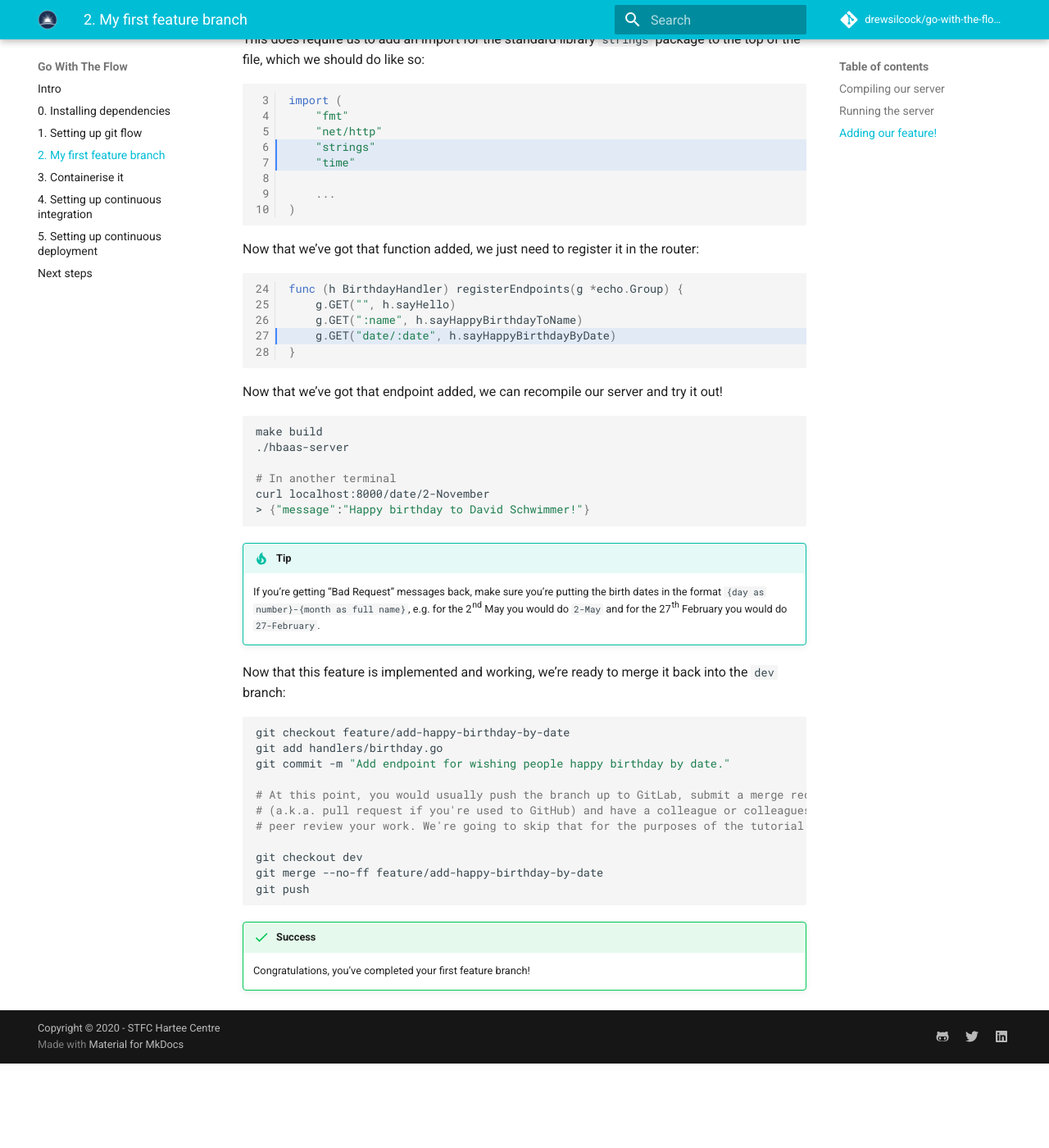
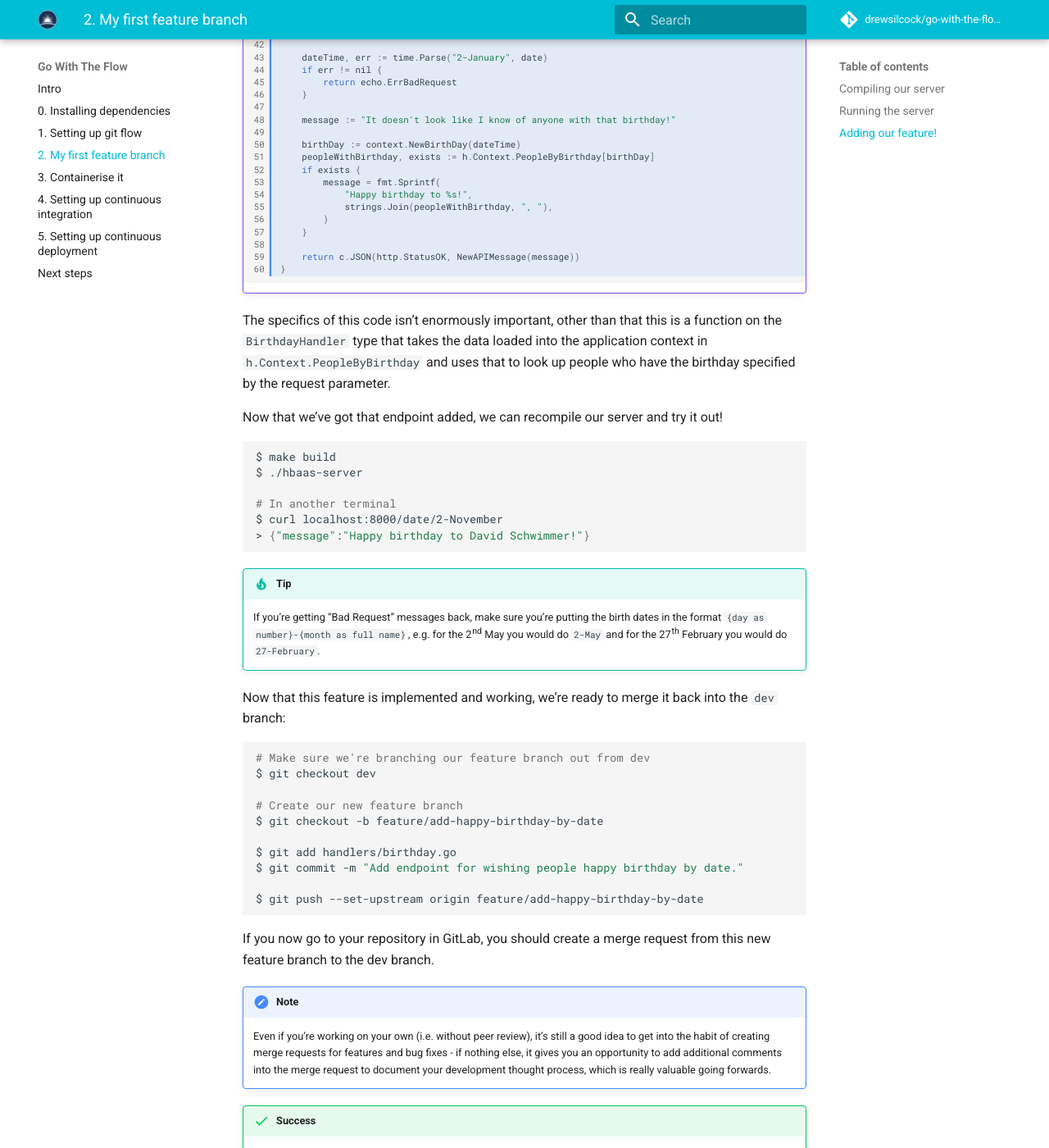
Before and after one commit to stfc/docker-and-gh-actions-for-ml, an MkDocs documentation site: the page built from docs/2-my-first-feature-branch.md, in a window 1280 px wide and 1400 px high, scrolled down 4362 px. Shown: the whole window at 82% size. Built offline with MkDocs 1.6.1 and Material for MkDocs 9.7.7, drawn with Linux system fonts in a browser that asks for light colours; emoji names are drawn with the system emoji font; comment, search, counter and statistics services are not loaded; before the commit the page ends 5659 px from its top, so only the background shows below that; some of the changed text lies outside the part shown.

Commit message:
General tidying up of code blocks and wording.

````diff
--- a/docs/2-my-first-feature-branch.md
+++ b/docs/2-my-first-feature-branch.md
@@ -10,22 +10,24 @@
 
 Before we add our first, let's first get our server compiled and running so that we can make sure that we've got our system set up with all the dependencies.
 
-If you look in the repo, you'll see a `Makefile` in there. Don't worry about the generic stuff in there - the important bit is the build target:
+The entrypoint to our various build commands is the `Makefile` - let's see what options we've got:
 
-```makefile linenums="39"
-## build: Build the server
-build: code-gen
-    @$(call log,Building binary...)
-    @GOPATH=$(GOPATH) GOBIN=$(GOBIN) go build -o $(OUTBINDIR)/$(PROJECTNAME) $(GOFILES) || (\
-        $(call log-error,Failed to build $(PROJECTNAME).) \
-        && false \
-    )
+```bash
+$ make help
+>
+> Choose a command run in hbaas-server:
+>
+>   build                   Build the server executable.
+>   build-linux             Build the server executable in the Linux ELF format.
+>   code-gen                Generate code before compilation, such as bundled data.
+>   download-dependencies   Download all library and binary dependencies.
+>   clean                   Clean up all build files.
 ```
 
 This tells that that in order to build our server, we need to run:
 
-```sh
-make build
+```bash
+$ make build
 ```
 
 So let's give it a go!
@@ -48,8 +50,8 @@
 
 We can run our server simply by running our built executable file:
 
-```sh
-./hbaas-server
+```bash
+$ ./hbaas-server
 ```
 
 You should see something like this:
@@ -58,8 +60,8 @@
 
 Let's try querying our API to see what's going on:
 
-```sh
-curl localhost:8000
+```bash
+$ curl localhost:8000
 > {"message":"Welcome! Try sending a request to '/{some-name}' to get started!"}
 ```
 
@@ -67,15 +69,15 @@
     If you're on Windows using PowerShell without curl, this should be:
 
     ```powershell
-    Invoke-RestMethod -Uri localhost:8000 -Method Get
+    $ Invoke-RestMethod -Uri localhost:8000 -Method Get
     ```
 
     In the rest of this tutorial, I'm find to just refer to the curl commands for brevity - just mentally replace this with the `Invoke-RestMethod` equivalent if you're using PowerShell :slightly_smiling_face:
 
 If you see this message coming back welcome you, that means we're in business! Let's try following the suggestion:
 
-```sh
-curl localhost:8000/Benedict%20Cumberbatch
+```bash
+$ curl localhost:8000/name/Benedict%20Cumberbatch
 > {"message":"Happy birthday Benedict Cumberbatch!"}
 ```
 
@@ -87,29 +89,23 @@
 
 We're going to add a new endpoint to this API that will enable us to wish people a happy birthday by specifying the *date* - the API will then look up all the people with the specified birthday and wish them a happy birthday!
 
-Now, this is most definitely a new feature, so we're going to start off by creating a feature branch off of the dev branch:
-
-```sh
-# Make sure we're branching our feature branch out from dev
-git checkout dev
-git checkout -b feature/add-happy-birthday-by-date
-```
-
 Luckily for us, most of the hard work for this feature is already there - if you look at `handlers/birthday.go`, you'll see the code that implements the endpoints that we've got at the moment.
 
 Notice that the `BirthdayHandler` type has a `Context`, and that context has a `PeopleByBirthday` map:
 
-```go
-// handlers/birthday.go
-type BirthdayHandler struct {
-    Context context.Context
-}
+!!! example "`handlers/birthday.go`"
+    ```go linenums="13"
+    type BirthdayHandler struct {
+        Context context.Context
+    }
+    ```
 
-// context/context.go
-type Context struct {
-    PeopleByBirthday map[BirthDay][]string
-}
-```
+!!! example "`context/context.go`"
+    ```go linenums="17"
+    type Context struct {
+        PeopleByBirthday map[BirthDay][]string
+    }
+    ```
 
 What this means is that we've already got an object that maps the date of birth to the people with that birthday!
 
@@ -120,64 +116,80 @@
 
 Okay, so let's add another endpoint for our date-based happy birthday wishes:
 
-```go
-// Put this at the end of handlers/birthday.go
-func (h BirthdayHandler) sayHappyBirthdayByDate(c echo.Context) error {
-    date := c.Param("date")
+!!! example "`handlers/birthday.go`"
+    ```go linenums="1" hl_lines="6-7 20 40-60"
+    package handlers
 
-    dateTime, err := time.Parse("2-January", date)
-    if err != nil {
-        return echo.ErrBadRequest
+    import (
+        "fmt"
+        "net/http"
+        "strings"
+        "time"
+
+        "github.com/labstack/echo/v4"
+        "hartree.stfc.ac.uk/hbaas-server/context"
+    )
+
+    type BirthdayHandler struct {
+        Context context.Context
     }
 
-    message := "It doesn't look like I know of anyone with that birthday!"
+    func (h BirthdayHandler) registerEndpoints(g *echo.Group) {
+        g.GET("", h.sayHello)
+        g.GET("name/:name", h.sayHappyBirthdayToName)
+        g.GET("date/:date", h.sayHappyBirthdayByDate)
+    }
 
-    birthDay := context.NewBirthDay(dateTime)
-    peopleWithBirthday, exists := h.Context.PeopleByBirthday[birthDay]
-    if exists {
-        message = fmt.Sprintf(
-            "Happy birthday to %s!",
-            strings.Join(peopleWithBirthday, ", "),
+    func (h BirthdayHandler) sayHello(c echo.Context) error {
+        message := fmt.Sprintf("Welcome! Try sending a request to '/name/{some-name}' to get started!")
+        return c.JSON(
+            http.StatusOK,
+            NewAPIMessage(message),
         )
     }
 
-    return c.JSON(http.StatusOK, NewAPIMessage(message))
-}
-```
+    func (h BirthdayHandler) sayHappyBirthdayToName(c echo.Context) error {
+        name := c.Param("name")
+        message := fmt.Sprintf("Happy birthday %s!", name)
+        return c.JSON(
+            http.StatusOK,
+            NewAPIMessage(message),
+        )
+    }
+
+    func (h BirthdayHandler) sayHappyBirthdayByDate(c echo.Context) error {
+        date := c.Param("date")
+
+        dateTime, err := time.Parse("2-January", date)
+        if err != nil {
+            return echo.ErrBadRequest
+        }
+
+        message := "It doesn't look like I know of anyone with that birthday!"
+
+        birthDay := context.NewBirthDay(dateTime)
+        peopleWithBirthday, exists := h.Context.PeopleByBirthday[birthDay]
+        if exists {
+            message = fmt.Sprintf(
+                "Happy birthday to %s!",
+                strings.Join(peopleWithBirthday, ", "),
+            )
+        }
+
+        return c.JSON(http.StatusOK, NewAPIMessage(message))
+    }
+    ```
 
 The specifics of this code isn't enormously important, other than that this is a function on the `BirthdayHandler` type that takes the data loaded into the application context in `h.Context.PeopleByBirthday` and uses that to look up people who have the birthday specified by the request parameter.
 
-This does require us to add an import for the standard library `strings` package to the top of the file, which we should do like so:
-
-```go hl_lines="4-5" linenums="3"
-import (
-    "fmt"
-    "net/http"
-    "strings"
-    "time"
-
-    ...
-)
-```
-
-Now that we've got that function added, we just need to register it in the router:
-
-```go hl_lines="4" linenums="24"
-func (h BirthdayHandler) registerEndpoints(g *echo.Group) {
-    g.GET("", h.sayHello)
-    g.GET(":name", h.sayHappyBirthdayToName)
-    g.GET("date/:date", h.sayHappyBirthdayByDate)
-}
-```
-
 Now that we've got that endpoint added, we can recompile our server and try it out!
 
-```sh
-make build
-./hbaas-server
+```bash
+$ make build
+$ ./hbaas-server
 
 # In another terminal
-curl localhost:8000/date/2-November
+$ curl localhost:8000/date/2-November
 > {"message":"Happy birthday to David Schwimmer!"}
 ```
 
@@ -186,19 +198,23 @@
 
 Now that this feature is implemented and working, we're ready to merge it back into the `dev` branch:
 
-```sh
-git checkout feature/add-happy-birthday-by-date
-git add handlers/birthday.go
-git commit -m "Add endpoint for wishing people happy birthday by date."
+```bash
+# Make sure we're branching our feature branch out from dev
+$ git checkout dev
 
-# At this point, you would usually push the branch up to GitLab, submit a merge request
-# (a.k.a. pull request if you're used to GitHub) and have a colleague or colleagues
-# peer review your work. We're going to skip that for the purposes of the tutorial.
+# Create our new feature branch
+$ git checkout -b feature/add-happy-birthday-by-date
 
-git checkout dev
-git merge --no-ff feature/add-happy-birthday-by-date
-git push
+$ git add handlers/birthday.go
+$ git commit -m "Add endpoint for wishing people happy birthday by date."
+
+$ git push --set-upstream origin feature/add-happy-birthday-by-date
 ```
+
+If you now go to your repository in GitLab, you should create a merge request from this new feature branch to the dev branch.
+
+!!! note
+    Even if you're working on your own (i.e. without peer review), it's still a good idea to get into the habit of creating merge requests for features and bug fixes - if nothing else, it gives you an opportunity to add additional comments into the merge request to document your development thought process, which is really valuable going forwards.
 
 !!! success
     Congratulations, you've completed your first feature branch!
````
Also changed, not shown: docs/0-installing-dependencies.md (+38 -35 lines), docs/1-setting-up-git-flow.md (+19 -19 lines), docs/3-containerise-it.md (+1 -1 lines), docs/5-continuous-deployment.md (+4 -0 lines).
